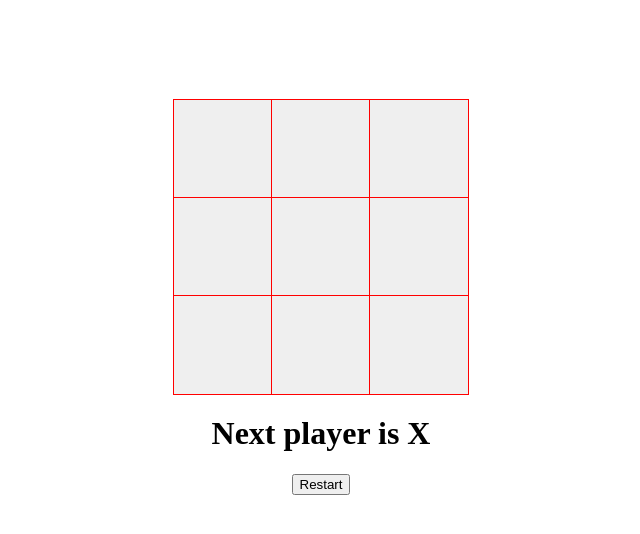
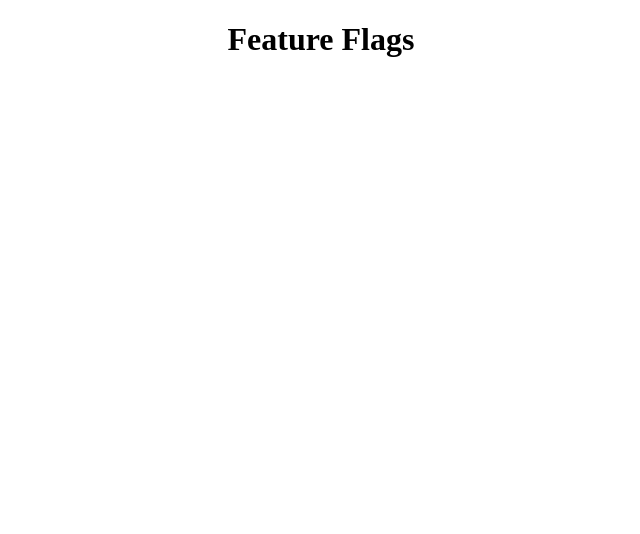
Before and after one commit to AhmedElyacoubiForJ/react-sandbox, a React (Create React App) app: page / in a window 1280 px wide. Shown: the top 534 px of the page, without its empty margins (319-959 px from the left). Built offline with nearby package versions, Linux system fonts and the light colour scheme; the HTML template or start-up script is replaced by a standard one.

Commit message:
FeatureFlags mini app.

```diff
--- a/src/App.js
+++ b/src/App.js
@@ -14,7 +14,8 @@ import "./App.css";
 // import ModalTest from "./freeCodeMapMinis/components/custom-modal-popup/modal-test";
 // import GithubProfileFinder from "./freeCodeMapMinis/components/githup-profile-finder";
 // import SearchAutocomplete from "./freeCodeMapMinis/components/search-autocomplete-with-api";
-import TicTacToe from "./freeCodeMapMinis/components/tic-tac-toe";
+// import TicTacToe from "./freeCodeMapMinis/components/tic-tac-toe";
+import FeatureFlags from "./freeCodeMapMinis/components/feature-flag";
 
 // import FunctionUpdaterExample from "./BroCode/components/updater-functions";
 // import UpdateObjectExample from "./BroCode/components/update-objects-in-state";
@@ -73,7 +74,10 @@ function App() {
       {/* <SearchAutocomplete /> */}
 
       {/* Tic tac toe */}
-      <TicTacToe />
+      {/* <TicTacToe /> */}
+
+      {/* Feature Flag IMplementation */}
+      <FeatureFlags />
 
       {/* ************************************************************ */}
 
--- /dev/null
+++ b/src/freeCodeMapMinis/components/feature-flag/index.jsx
@@ -0,0 +1,10 @@
+
+
+export default function FeatureFlags() {
+
+    return (
+        <div className="feature-flags-container">
+            <h1>Feature Flags</h1>
+        </div>
+    )
+}
```
